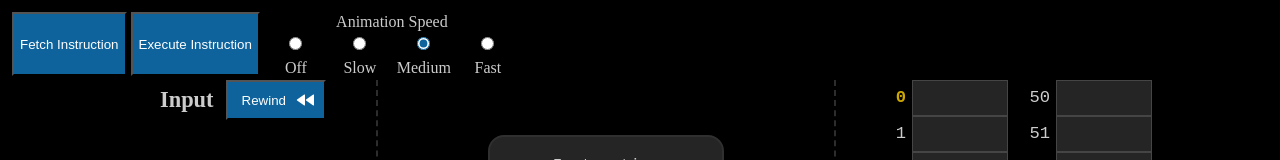
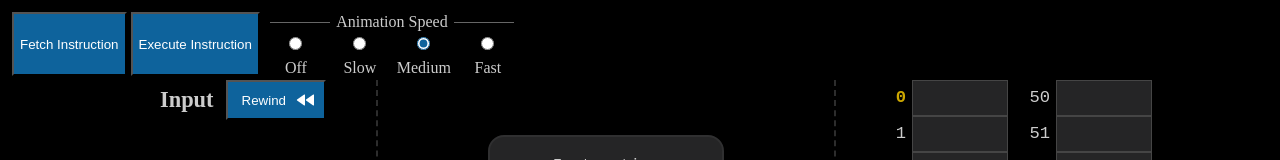
Before and after one commit to rafrafraf1/vic-ide-fork, a React (Create React App) app: page / in a window 1280 px wide. Shown: the top 160 px of the page. Built offline with nearby package versions, Linux system fonts and the light colour scheme.

Commit message:
Add title line design to AnimationSpeedSelector

```diff
--- a/src/UI/Components/AnimationSpeedSelector.css
+++ b/src/UI/Components/AnimationSpeedSelector.css
@@ -9,7 +9,19 @@
   grid-column: 1 / 5;
   grid-row: 1 / 2;
   color: var(--vscode-foreground);
-  place-self: center;
+  place-self: stretch;
+
+  display: flex;
+  align-items: center;
+}
+
+.AnimationSpeedSelector-Title-Line {
+  height: 1px;
+  background-color: var(--vscode-foreground);
+  opacity: 0.5;
+
+  margin: 0 6px;
+  flex: 1 1 auto;
 }
 
 .AnimationSpeedSelector-Root input[type="radio"] {
--- a/src/UI/Components/AnimationSpeedSelector.tsx
+++ b/src/UI/Components/AnimationSpeedSelector.tsx
@@ -15,7 +15,11 @@ export const AnimationSpeedSelector = React.memo(
 
     return (
       <div className={classNames(className, "AnimationSpeedSelector-Root")}>
-        <div className="AnimationSpeedSelector-Title">Animation Speed</div>
+        <div className="AnimationSpeedSelector-Title">
+          <div className="AnimationSpeedSelector-Title-Line" />
+          <div>Animation Speed</div>
+          <div className="AnimationSpeedSelector-Title-Line" />
+        </div>
         <Option
           animationSpeed={animationSpeed}
           onAnimationSpeedChange={onAnimationSpeedChange}
```
